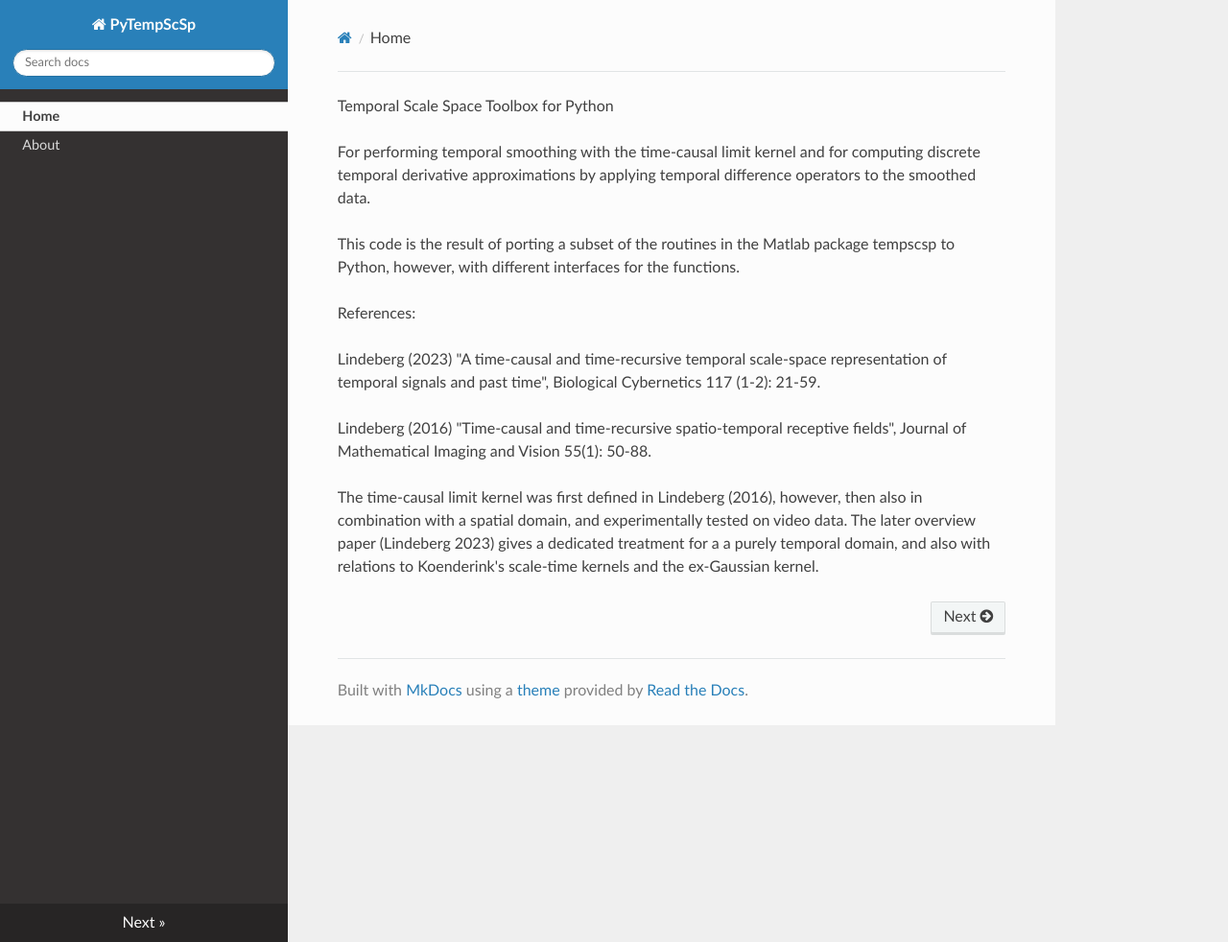
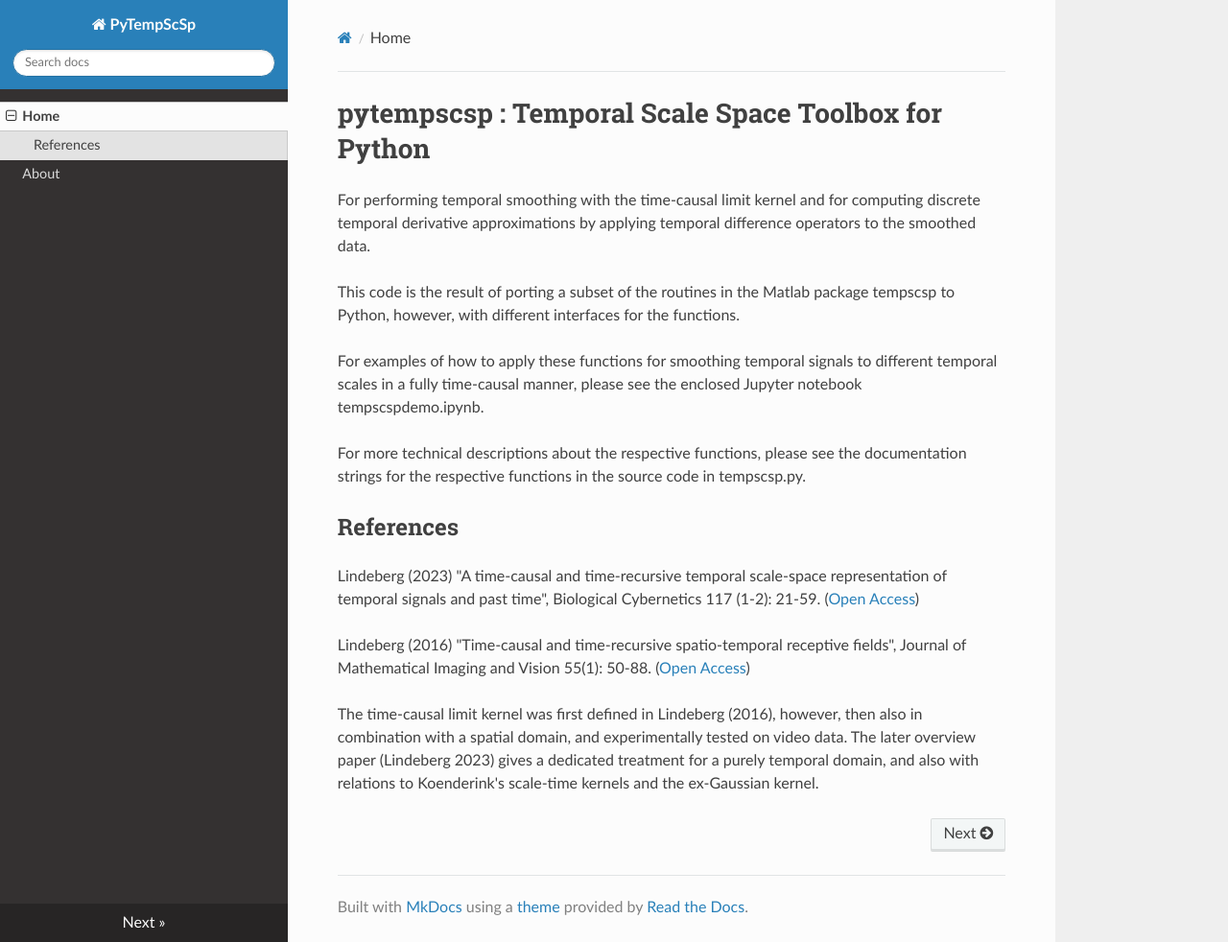
Before and after one commit to tonylindeberg/pytempscsp, an MkDocs documentation site: the page built from docs/README.md, in a window 1280 px wide and 982 px high. Shown: the whole window at 96% size. Built offline with MkDocs 1.6.1, drawn with Linux system fonts in a browser that asks for light colours; nearby versions of some CDN libraries.

Commit message:
Updated documentation

```diff
--- a/docs/README.md
+++ b/docs/README.md
@@ -1,4 +1,4 @@
-Temporal Scale Space Toolbox for Python
+# pytempscsp : Temporal Scale Space Toolbox for Python
 
 For performing temporal smoothing with the time-causal limit kernel and
 for computing discrete temporal derivative approximations by applying
@@ -7,16 +7,26 @@ temporal difference operators to the smoothed data.
 This code is the result of porting a subset of the routines in the Matlab
 package tempscsp to Python, however, with different interfaces for the functions.
 
-References:
+For examples of how to apply these functions for smoothing temporal signals
+to different temporal scales in a fully time-causal manner, please see the
+enclosed Jupyter notebook tempscspdemo.ipynb.
+
+For more technical descriptions about the respective functions, please see
+the documentation strings for the respective functions in the source code
+in tempscsp.py.
+
+## References
 
 Lindeberg (2023) "A time-causal and time-recursive temporal scale-space representation
 of temporal signals and past time", Biological Cybernetics 117 (1-2): 21-59.
+([Open Access](http://dx.doi.org/10.1007/s00422-022-00953-6))
 
 Lindeberg (2016) "Time-causal and time-recursive spatio-temporal receptive fields",
 Journal of Mathematical Imaging and Vision 55(1): 50-88.
+([Open Access](https://doi.org/10.1007/s10851-015-0613-9))
 
 The time-causal limit kernel was first defined in Lindeberg (2016), however,
 then also in combination with a spatial domain, and experimentally tested on
 video data. The later overview paper (Lindeberg 2023) gives a dedicated treatment
-for a a purely temporal domain, and also with relations to Koenderink's scale-time
+for a purely temporal domain, and also with relations to Koenderink's scale-time
 kernels and the ex-Gaussian kernel.
```
Also changed, not shown: docs/about.md (+13 -3 lines).
